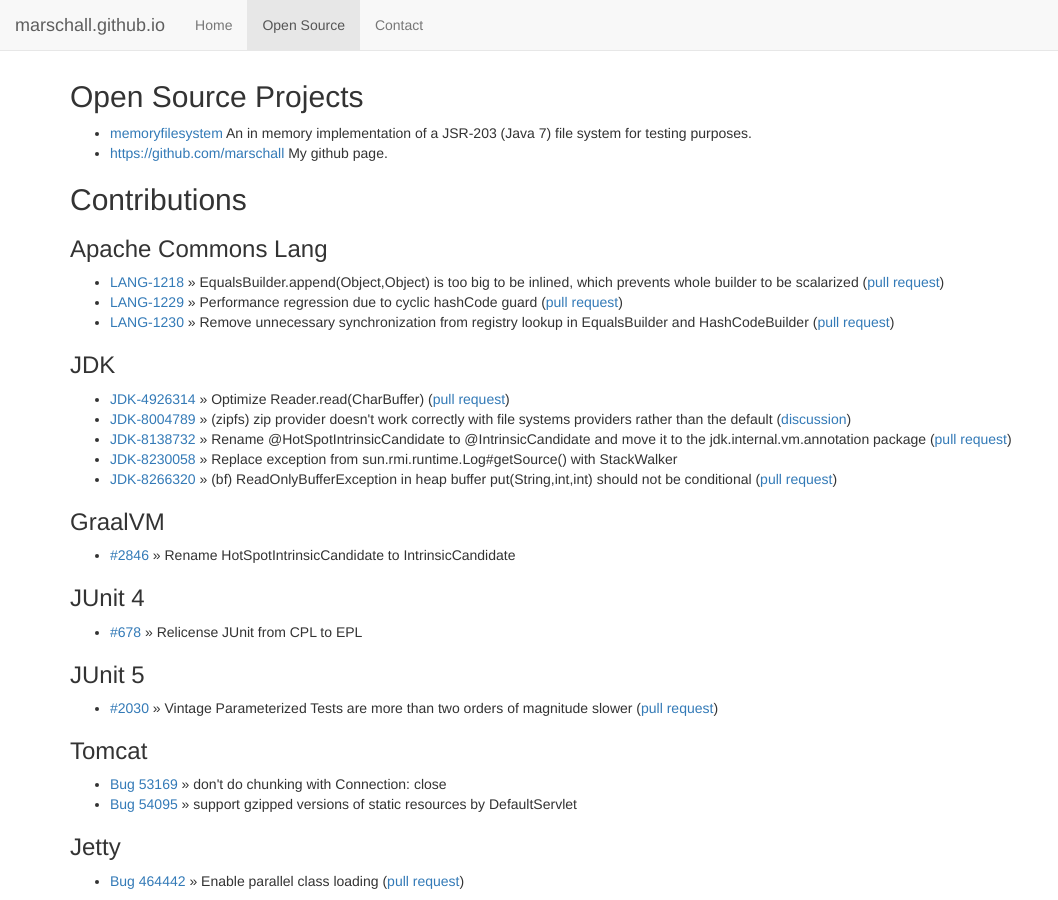
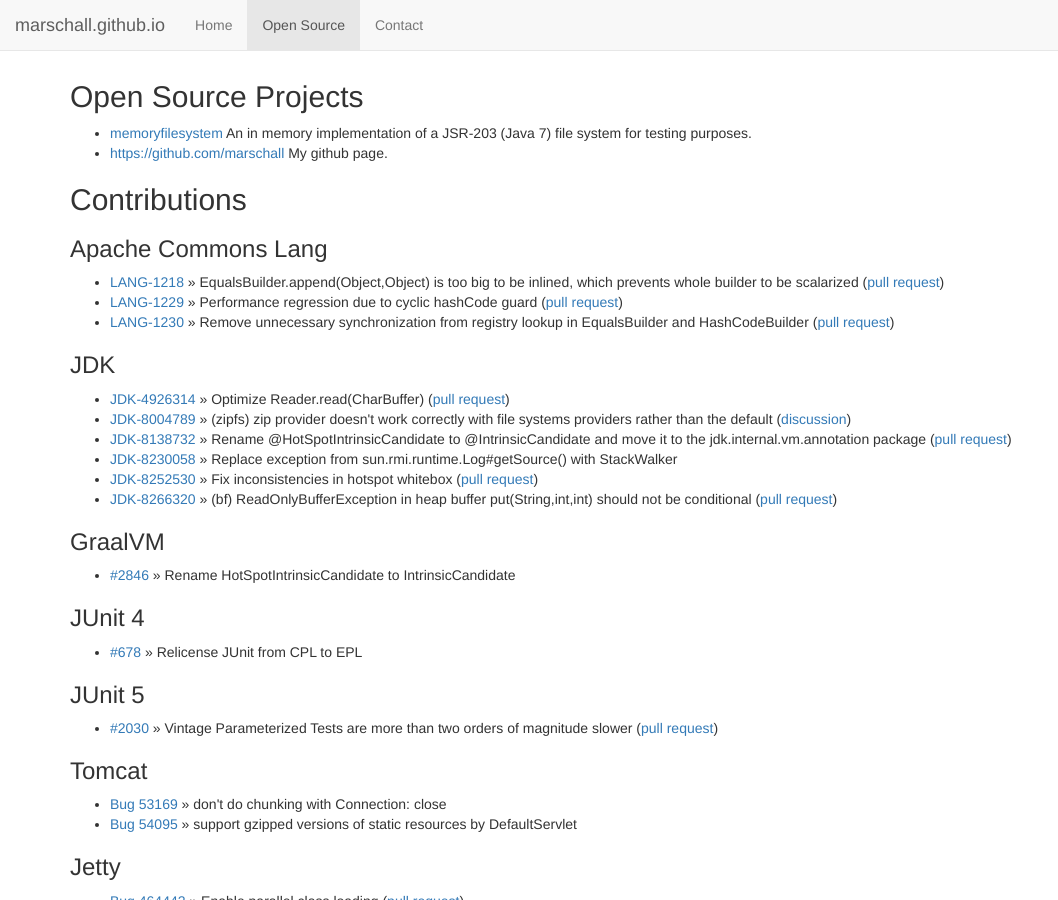
Before and after one commit to marschall/marschall.github.com, a Jekyll site: the page built from open-source.html, in a window 1280 px wide and 900 px high. Shown: the whole window, without its empty margins (0-1058 px from the left). Built offline with Jekyll 4.4.1, drawn with Linux system fonts in a browser that asks for light colours.

Commit message:
add JDK-8252530

```diff
--- a/open-source.html
+++ b/open-source.html
@@ -24,6 +24,7 @@
   <li><a href="https://bugs.openjdk.java.net/browse/JDK-8004789">JDK-8004789</a> &raquo; (zipfs) zip provider doesn't work correctly with file systems providers rather than the default (<a href="http://mail.openjdk.java.net/pipermail/nio-dev/2012-December/002060.html">discussion</a>)</li>
   <li><a href="https://bugs.openjdk.java.net/browse/JDK-8138732">JDK-8138732</a> &raquo; Rename @HotSpotIntrinsicCandidate to @IntrinsicCandidate and move it to the jdk.internal.vm.annotation package (<a href="https://github.com/openjdk/jdk/pull/45">pull request</a>)</li>
   <li><a href="https://bugs.openjdk.java.net/browse/JDK-8230058">JDK-8230058</a> &raquo; Replace exception from sun.rmi.runtime.Log#getSource() with StackWalker</li>
+  <li><a href="https://bugs.openjdk.java.net/browse/JDK-8252530">JDK-8252530</a> &raquo; Fix inconsistencies in hotspot whitebox (<a href="https://github.com/openjdk/jdk/pull/3924">pull request</a>)</li>
   <li><a href="https://bugs.openjdk.java.net/browse/JDK-8266320">JDK-8266320</a> &raquo; (bf) ReadOnlyBufferException in heap buffer put(String,int,int) should not be conditional (<a href="https://github.com/openjdk/jdk/pull/3809">pull request</a>)</li>
 </ul>
 <h3>GraalVM</h3>
```
